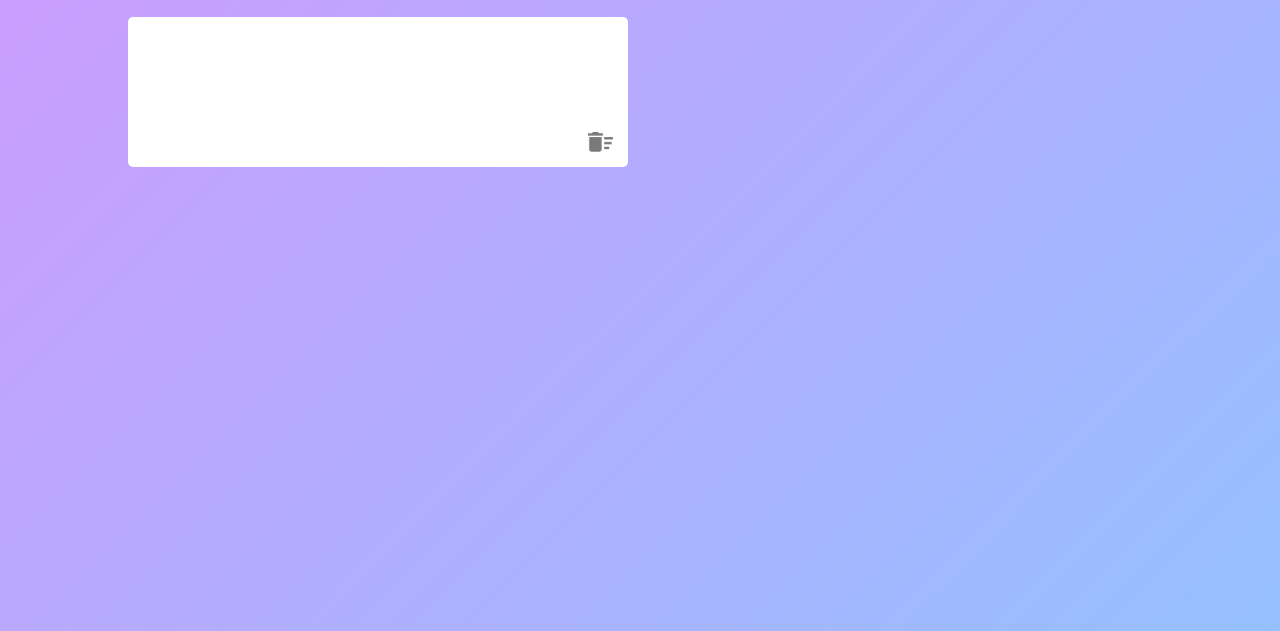
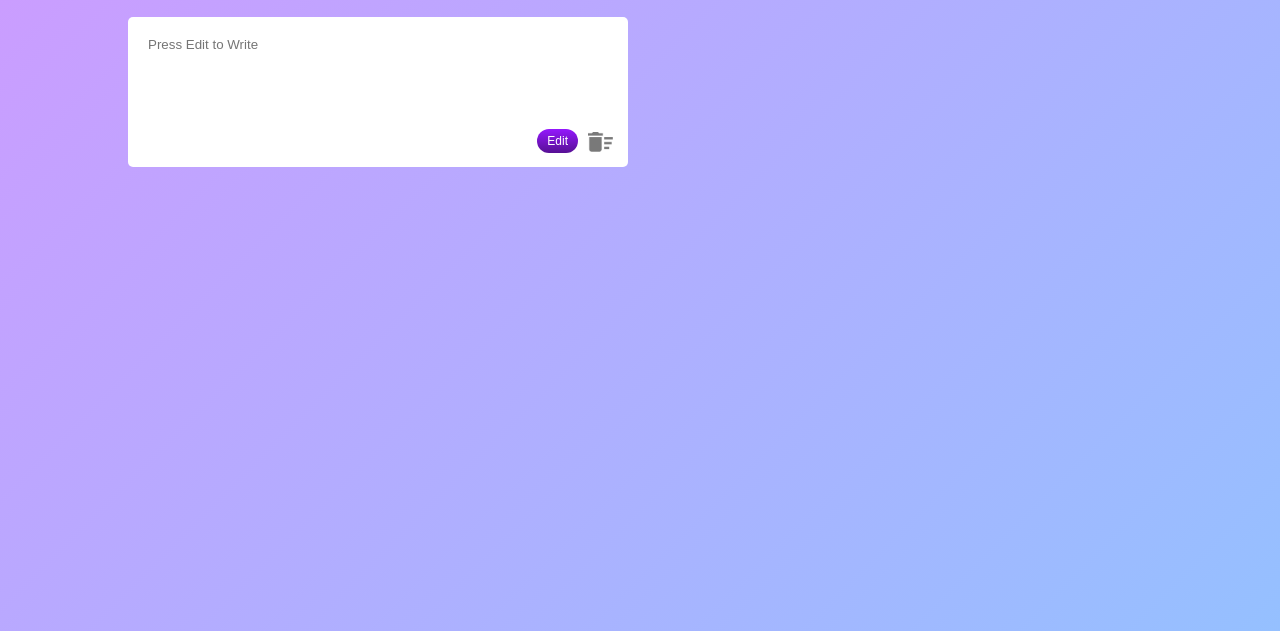
Before and after one commit to Moamen-Yazouri/Notes-Web, a plain HTML site: page index.html in a window 1280 px wide. Both pictures are taken after a click on the button "Add a Note". Shown: the part 169-800 px from the top of the page. Drawn offline with Linux system fonts and the light colour scheme.

Commit message:
Adding edit button and another some edits

```diff
--- a/main.js
+++ b/main.js
@@ -1,43 +1,59 @@
 const notesContainer = document.querySelector(".notes-container");
 const addBtn = document.querySelector(".add");
 let counter = 0;
-if(localStorage.length > 0) {
-    for(let i = 0; i < localStorage.length; i++) {
-        let note = document.createElement("p");
-        let noteId = localStorage.key(i);
-        let textContent = localStorage.getItem(noteId);
-        note.className = "input-box";
-        note.setAttribute("data-count", noteId.match(/\d+/)[0]);
-        note.setAttribute("contenteditable", "true");
-        note.textContent = textContent;
-        let img = document.createElement("img");
-        img.src = "images/delete.png";
-        note.appendChild(img);
-        notesContainer.appendChild(note);
+
+if (localStorage.length > 0) {
+    counter = localStorage.length;
+    for (let i = 0; i < localStorage.length; i++) {
+        const key = localStorage.key(i);
+        const noteId = key.match(/\d+/)[0];
+        const inputBox = createNoteElement(noteId, localStorage.getItem(key));
+        notesContainer.appendChild(inputBox);
     }
 }
+
+function createNoteElement(noteId, content = "") {
+    const inputBox = document.createElement("div");
+    inputBox.className = "input-box";
+    inputBox.setAttribute("data-count", noteId);
+
+    const note = document.createElement("textarea");
+    note.className = "note";
+    note.textContent = content;
+    note.placeholder = "Press Edit to Write";
+    inputBox.appendChild(note);
+
+    const img = document.createElement("img");
+    img.src = "images/delete.png";
+    inputBox.appendChild(img);
+
+    const editBtn = document.createElement("button");
+    editBtn.className = "edit-btn";
+    editBtn.textContent = "Edit";
+    inputBox.appendChild(editBtn);
+
+    // Add event listeners for note interactions
+    note.addEventListener("blur", () => {
+        localStorage.setItem(`note${noteId}`, note.value);
+    });
+
+    editBtn.addEventListener("click", () => {
+        const isEditable = note.getAttribute("contenteditable") === "true";
+        note.focus();
+    });
+
+    img.addEventListener("click", () => {
+        localStorage.removeItem(`note${noteId}`);
+        inputBox.remove();
+    });
+
+    return inputBox;
+}
+
+
 addBtn.addEventListener("click", () => {
-    let note = document.createElement("p");
-    note.className = "input-box";
-    note.setAttribute("data-count", ++counter);
-    note.setAttribute("contenteditable", "true");
-    let img = document.createElement("img");
-    img.src = "images/delete.png";
-    note.appendChild(img);
-    notesContainer.appendChild(note);
-
-    window.localStorage.setItem(`note${counter}`, note.textContent);
-    note.addEventListener("blur", () => {
-        const noteId = note.getAttribute("data-count");
-        window.localStorage.setItem(`note${noteId}`, note.textContent);
-
-    })
+    const noteId = ++counter;
+    const inputBox = createNoteElement(noteId);
+    notesContainer.appendChild(inputBox);
+    localStorage.setItem(`note${noteId}`, "");
 });
-notesContainer.addEventListener("click", (e) => {
-    if(e.target.tagName === "IMG") {
-        const note = e.target.parentElement;
-        const noteId = note.getAttribute("data-count");
-        note.remove();
-        localStorage.removeItem(`note${noteId}`)
-    }
-})
--- a/style.css
+++ b/style.css
@@ -48,6 +48,14 @@
     outline: none;
     border-radius: 5px;
 }
+.container .input-box .note {
+    resize: none;
+    display: block;
+    width: 100%;
+    height: 80px;
+    border: none;
+    outline: none;
+}
 .container .input-box img {
    position: absolute;
    width: 25px;
@@ -55,3 +63,20 @@
    right: 15px;
    cursor: pointer;
 }
+
+.container .input-box .edit-btn {
+    position: absolute;
+    margin-top: 10px;
+    background: linear-gradient(#9418fd, #571094);
+    color: #fff;
+    padding: 5px 10px;
+    cursor: pointer;
+    border: none;
+    bottom: 14px;
+    right: 50px;
+    font-size: 12px;
+}
+
+.container .input-box .edit-btn:hover {
+    background: linear-gradient(#9218fdb3, #561094c5);
+}
```
Also changed, not shown: index.html (+4 -2 lines).
